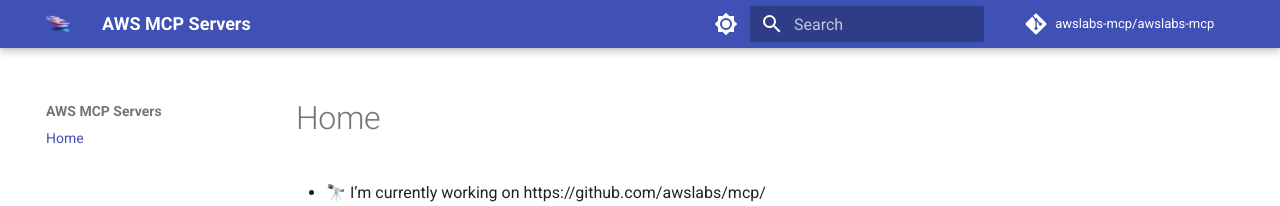
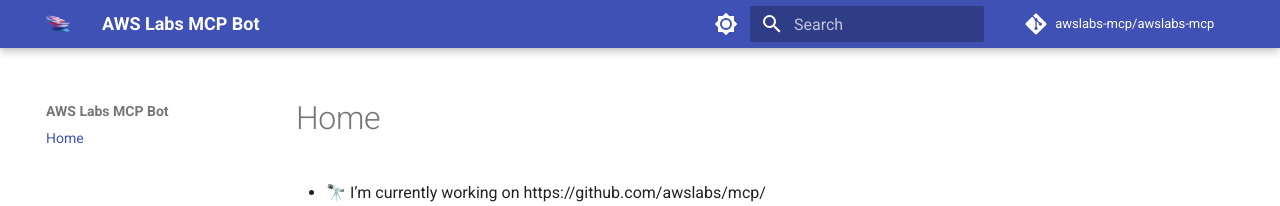
Before and after one commit to awslabs-mcp/awslabs-mcp, an MkDocs documentation site: the page built from docs/index.md, in a window 1280 px wide. Shown: the top 206 px of the page. Built offline with MkDocs 1.6.1 and Material for MkDocs 9.7.7, drawn with Linux system fonts in a browser that asks for light colours; plug-ins that fetch from the network failed and are left out; comment, search, counter and statistics services are not loaded.

Commit message:
Update mkdocs.yml

```diff
--- a/mkdocs.yml
+++ b/mkdocs.yml
@@ -1,4 +1,4 @@
-site_name: AWS MCP Servers
+site_name: AWS Labs MCP Bot
 site_url: https://awslabs-mcp.github.io/awslabs-mcp/
 
 repo_name: 'awslabs-mcp/awslabs-mcp'
```
